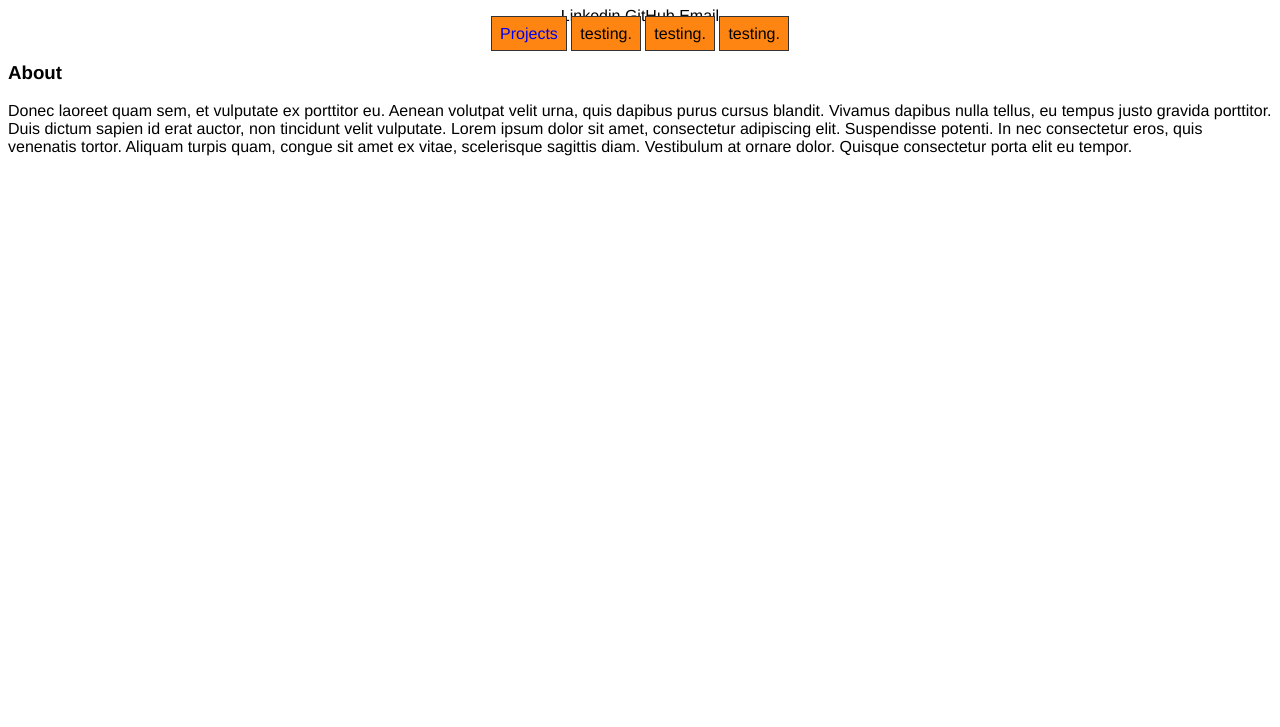
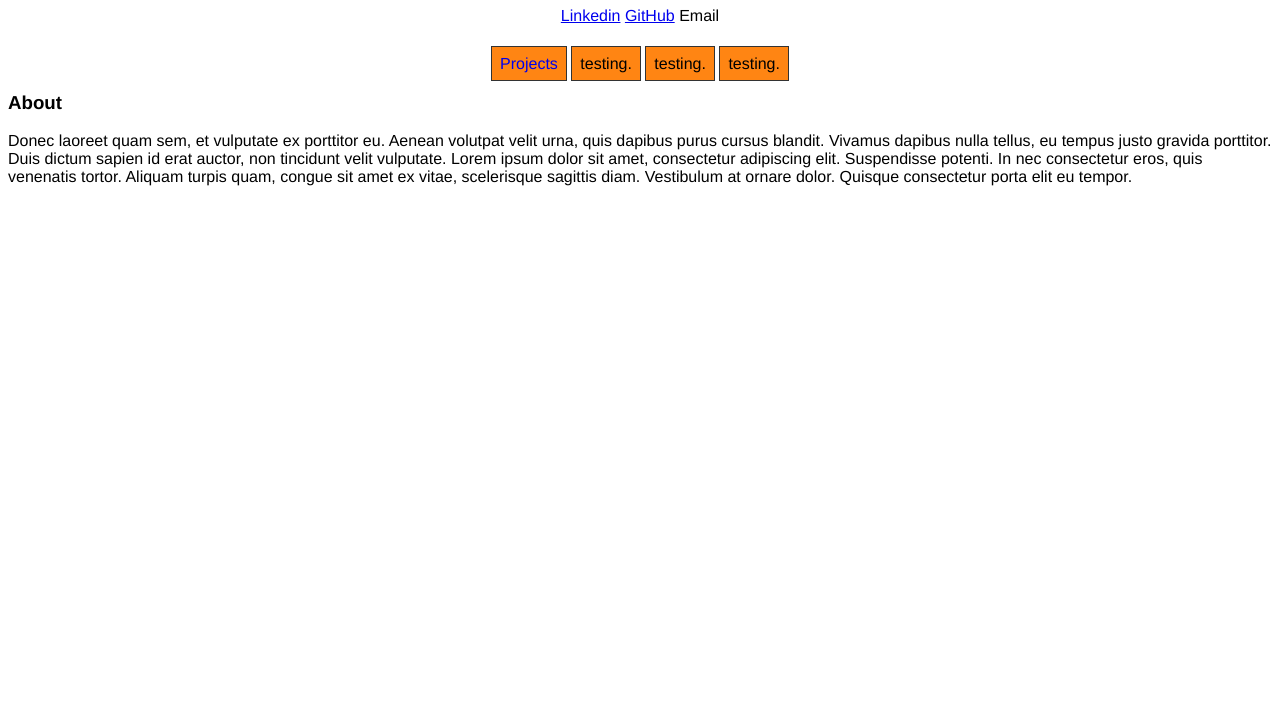
Before and after one commit to alexbalik/resume-site, a plain HTML site: page index.html in a window 1280 px wide. Shown: the part 73-800 px from the top of the page. Drawn offline with Linux system fonts and the light colour scheme.

Commit message:
Make room between elements and add hyperlinks

```diff
--- a/index.html
+++ b/index.html
@@ -10,9 +10,9 @@
 <body>
   <h1 class="center">Alex Balik</h1>
 
-  <div class="center">
-    <a>Linkedin</a>
-    <a>GitHub</a>
+  <div class="center room-below">
+    <a href="https://www.linkedin.com/in/alexanderbalik/" target="_blank" rel="noopener noreferrer">Linkedin</a>
+    <a href="https://github.com/alexbalik?tab=repositories" target="_blank" rel="noopener noreferrer">GitHub</a>
     <a>Email</a>
   </div>
 
--- a/style.css
+++ b/style.css
@@ -18,5 +18,9 @@ body {
   text-align: center;
 }
 
+.room-below {
+  margin-bottom: 30px;
+}
+
 
 /* Next step: create a nice looking button that takes you to projects pg? */
```
